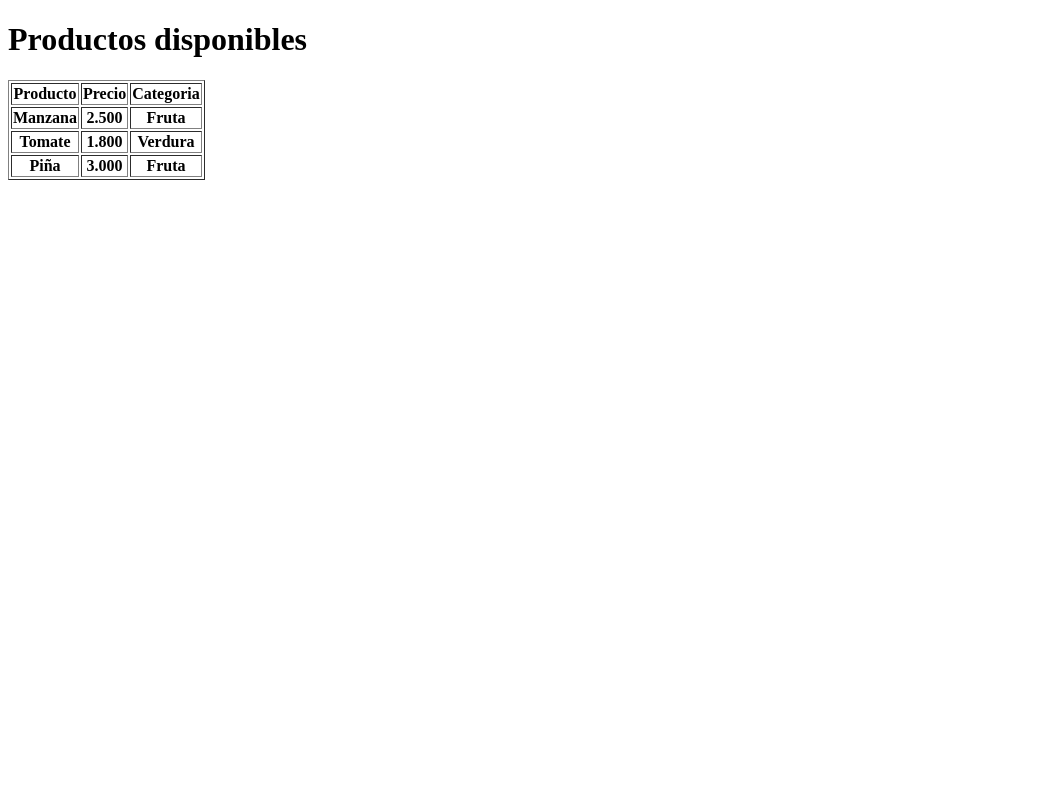
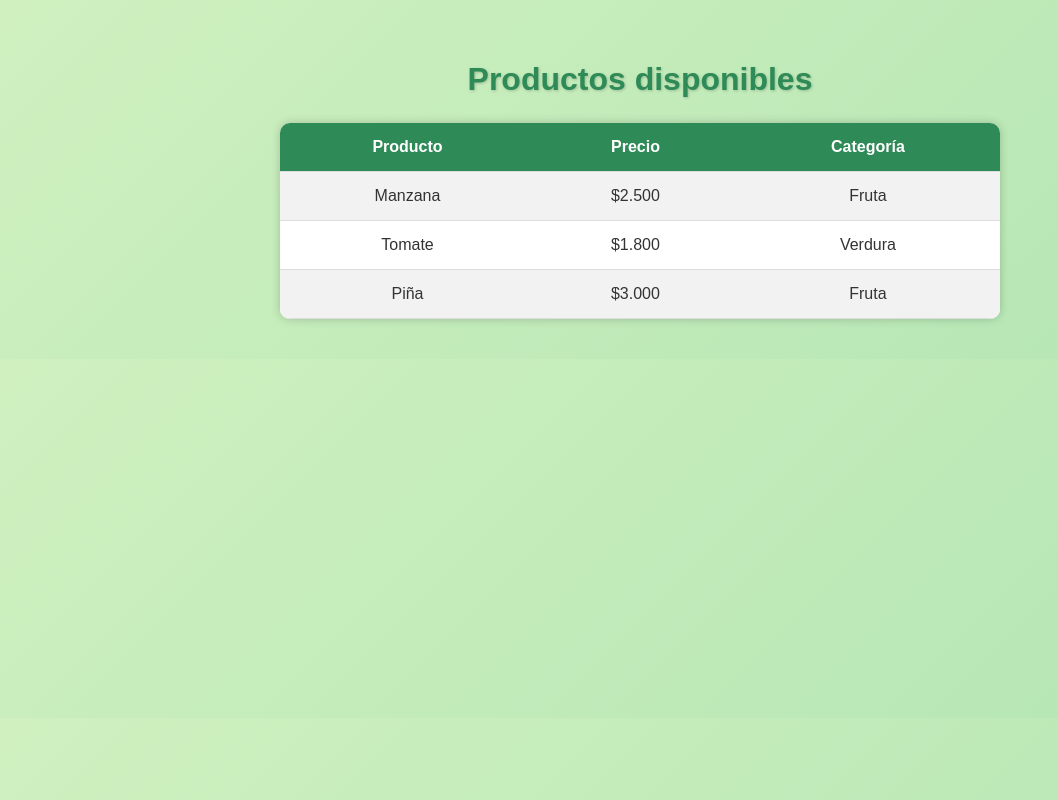
Before and after one commit to pantojarodriguezluismateo/parcial2-ingenieria-luis-pantoja, a plain HTML site: page src/index.html in a window 1280 px wide. Shown: the whole page, without its empty margins (0-1058 px from the left). Drawn offline with Linux system fonts and the light colour scheme.

Commit message:
Agrego tabla de productos

```diff
--- a/src/index.html
+++ b/src/index.html
@@ -3,14 +3,61 @@
 <head>
     <meta charset="UTF-8">
     <title>EcoMarket</title>
+    <style>
+        body {
+            font-family: Arial, sans-serif;
+            background: linear-gradient(135deg, #d0f0c0, #b3e6b3);
+            margin: 0;
+            padding: 40px;
+            color: #333;
+            text-align: center;
+        }
+
+        h1 {
+            color: #2e8b57;
+            text-shadow: 1px 1px 3px rgba(0,0,0,0.2);
+            margin-bottom: 25px;
+        }
+
+        table {
+            margin: 0 auto;
+            border-collapse: collapse;
+            width: 60%;
+            background-color: #fff;
+            box-shadow: 0 0 10px rgba(0,0,0,0.2);
+            border-radius: 10px;
+            overflow: hidden;
+        }
+
+        th, td {
+            padding: 15px;
+            text-align: center;
+            border-bottom: 1px solid #ddd;
+        }
+
+        th {
+            background-color: #2e8b57;
+            color: white;
+            font-weight: bold;
+        }
+
+        tr:nth-child(even) {
+            background-color: #f2f2f2;
+        }
+
+        tr:hover {
+            background-color: #c1e1c1;
+            transition: 0.3s;
+        }
+    </style>
 </head>
 <body>
     <h1>Productos disponibles</h1>
-        <table border="1">
-            <tr><th>Producto</th><th>Precio</th><th>Categoria</th></tr>
-            <tr><th>Manzana</th><th>2.500</th><th>Fruta</th></tr>
-            <tr><th>Tomate</th><th>1.800</th><th>Verdura</th></tr>
-            <tr><th>Piña</th><th>3.000</th><th>Fruta</th></tr>
+    <table>
+        <tr><th>Producto</th><th>Precio</th><th>Categoría</th></tr>
+        <tr><td>Manzana</td><td>$2.500</td><td>Fruta</td></tr>
+        <tr><td>Tomate</td><td>$1.800</td><td>Verdura</td></tr>
+        <tr><td>Piña</td><td>$3.000</td><td>Fruta</td></tr>
     </table>
 </body>
 </html>
```
Lines whose indentation alone changed are shown as unchanged.
